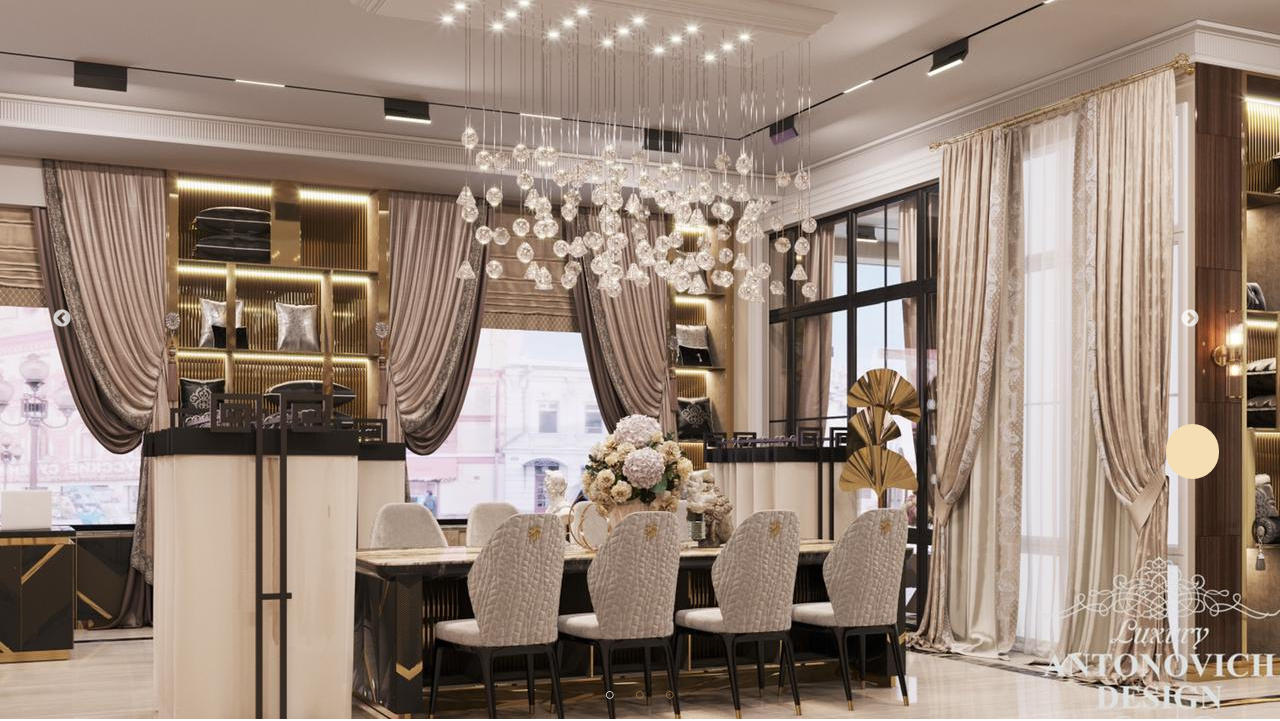
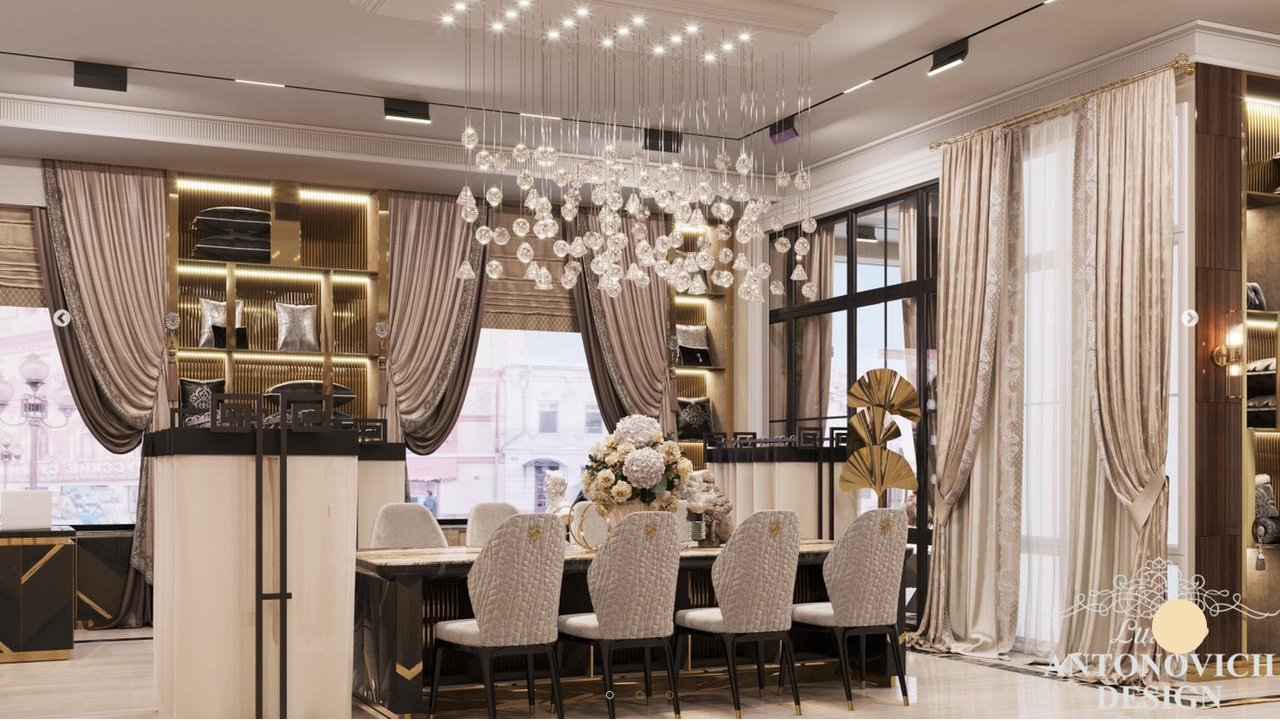
Before and after one commit to Wiper25/salon-interiors, a plain HTML site: page index.html in a window 1280 px wide. Shown: the part 81-802 px from the top of the page. Drawn offline with nearby package versions, Linux system fonts and the light colour scheme; files whose address does not match are found by name.

Commit message:
Сборка проекта

```diff
--- a/index.html
+++ b/index.html
@@ -43,14 +43,16 @@
             <div class="social-media-call scale-icon-block"><img class="social-media-call-icon scale-icon"
                     src="./src/images/call.png" alt=""></div>
         </div>
-        <a class="btn-top-home" href="#top"></a>
     </header>
+
     <section class="slider">
         <div class="slide"><img src="./src//images/news-card-img-1.jpeg" alt=""></div>
         <div class="slide"><img src="./src//images/news-card-img-2.jpg" alt=""></div>
         <div class="slide"><img src="./src//images/news-card-img-3.jpeg" alt=""></div>
     </section>
     <section class="chapter-elite-curtains">
+        <a class="btn-top-home" href="#top"></a>
+
         <div class="curtains-title">
             <h2 class="elite-curtains-text-title">Элитные шторы</h2>
             <img src="https://www.salon-interiors.ru/bitrix/templates/aspro_next/images/block-title-border.png" alt="">
@@ -207,6 +209,7 @@
 
 
     </section>
+
     <section class="info-block-card">
         <div class="info-block-card-photo-block">
             <img class="info-block-card-photo" src="./src/images/company.png" alt="">
--- a/src/style.css
+++ b/src/style.css
@@ -925,11 +925,12 @@ footer {
   }
 }
 .btn-top-home {
-  position: relative;
-  top: 500px;
-  right: 81px;
-  width: 80px;
+  position: fixed;
+  top: 85%;
+  width: 55px;
   height: 55px;
   background-color: wheat;
   border-radius: 30px;
+  left: 90%;
+  z-index: 2;
 }
```
